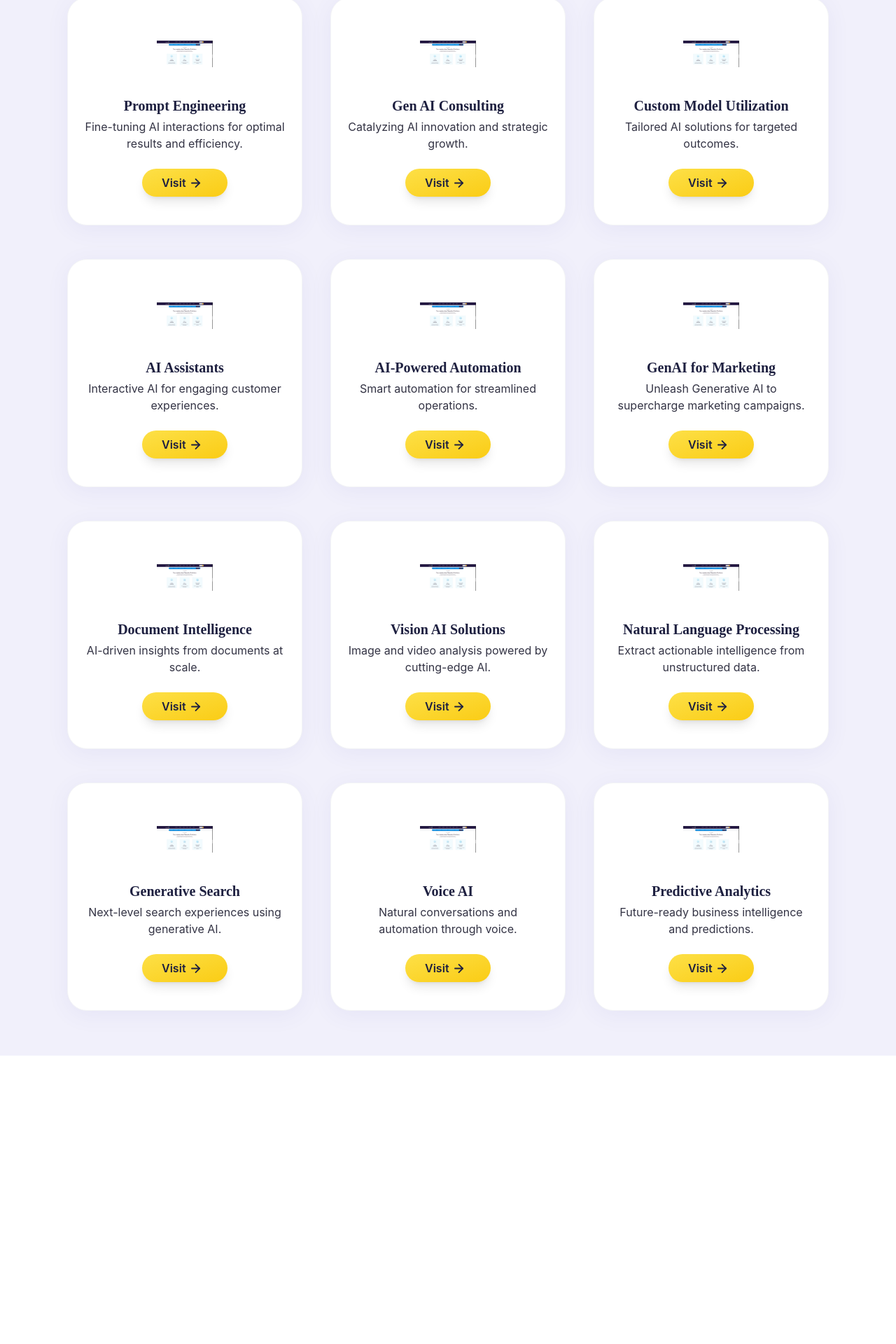
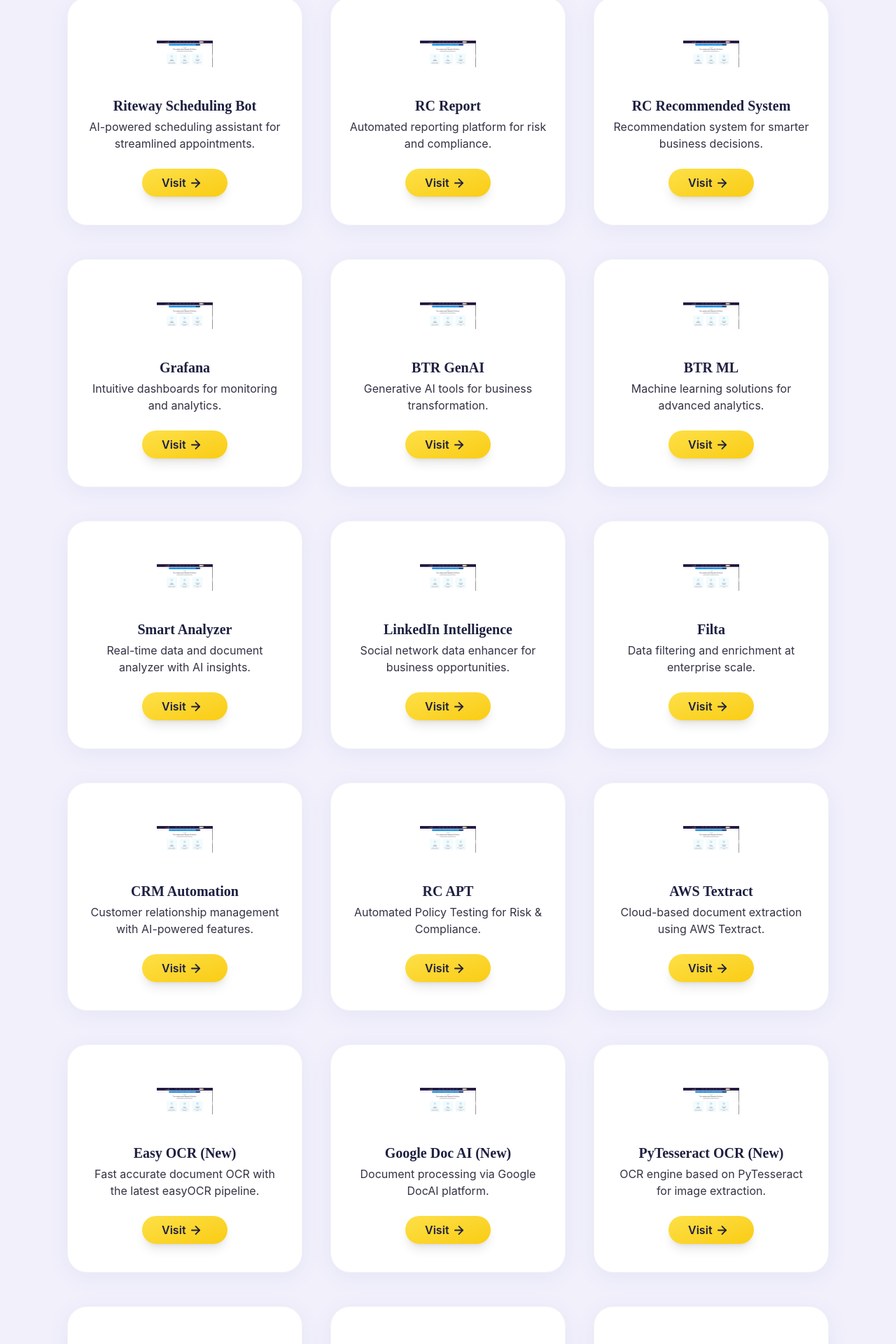
Before and after one commit to sanket-pangavhane/ai-poc-explorer-hub, a React (Vite) app: page / in a window 1280 px wide. Shown: the part 360-2280 px from the top of the page at 70% size. Before the commit the page ends 1868 px from the top, so only its background shows below. Built offline with nearby package versions, Linux system fonts and the light colour scheme.

Commit message:
Update POC list
Update POC names and links in PocList component.

```diff
--- a/src/components/PocList.tsx
+++ b/src/components/PocList.tsx
@@ -3,64 +3,130 @@ import { ArrowRight } from "lucide-react";
 
 const mockPocs = [
   {
-    name: "Prompt Engineering",
-    description: "Fine-tuning AI interactions for optimal results and efficiency.",
+    name: "Riteway Scheduling Bot",
+    description: "AI-powered scheduling assistant for streamlined appointments.",
     img: "/lovable-uploads/3e1a77e5-8243-4f54-9bb1-61287a7e3cea.png",
+    link: "https://riteway_scheduling_bot.aiusecase.benchmarkit.solutions",
   },
   {
-    name: "Gen AI Consulting",
-    description: "Catalyzing AI innovation and strategic growth.",
+    name: "RC Report",
+    description: "Automated reporting platform for risk and compliance.",
     img: "/lovable-uploads/3e1a77e5-8243-4f54-9bb1-61287a7e3cea.png",
+    link: "https://rc-report.aiusecase.benchmarkit.solutions",
   },
   {
-    name: "Custom Model Utilization",
-    description: "Tailored AI solutions for targeted outcomes.",
+    name: "RC Recommended System",
+    description: "Recommendation system for smarter business decisions.",
     img: "/lovable-uploads/3e1a77e5-8243-4f54-9bb1-61287a7e3cea.png",
+    link: "https://rc-recommended-system.aiusecase.benchmarkit.solutions",
   },
   {
-    name: "AI Assistants",
-    description: "Interactive AI for engaging customer experiences.",
+    name: "Grafana",
+    description: "Intuitive dashboards for monitoring and analytics.",
     img: "/lovable-uploads/3e1a77e5-8243-4f54-9bb1-61287a7e3cea.png",
+    link: "https://grafana.aiusecase.benchmarkit.solutions",
   },
   {
-    name: "AI-Powered Automation",
-    description: "Smart automation for streamlined operations.",
+    name: "BTR GenAI",
+    description: "Generative AI tools for business transformation.",
     img: "/lovable-uploads/3e1a77e5-8243-4f54-9bb1-61287a7e3cea.png",
+    link: "https://btr-genai.aiusecase.benchmarkit.solutions",
   },
   {
-    name: "GenAI for Marketing",
-    description: "Unleash Generative AI to supercharge marketing campaigns.",
+    name: "BTR ML",
+    description: "Machine learning solutions for advanced analytics.",
     img: "/lovable-uploads/3e1a77e5-8243-4f54-9bb1-61287a7e3cea.png",
+    link: "https://btr-ml.aiusecase.benchmarkit.solutions",
   },
   {
-    name: "Document Intelligence",
-    description: "AI-driven insights from documents at scale.",
+    name: "Smart Analyzer",
+    description: "Real-time data and document analyzer with AI insights.",
     img: "/lovable-uploads/3e1a77e5-8243-4f54-9bb1-61287a7e3cea.png",
+    link: "https://smart_analyzer.aiusecase.benchmarkit.solutions",
   },
   {
-    name: "Vision AI Solutions",
-    description: "Image and video analysis powered by cutting-edge AI.",
+    name: "LinkedIn Intelligence",
+    description: "Social network data enhancer for business opportunities.",
     img: "/lovable-uploads/3e1a77e5-8243-4f54-9bb1-61287a7e3cea.png",
+    link: "https://linkdin.aiusecase.benchmarkit.solutions",
   },
   {
-    name: "Natural Language Processing",
-    description: "Extract actionable intelligence from unstructured data.",
+    name: "Filta",
+    description: "Data filtering and enrichment at enterprise scale.",
     img: "/lovable-uploads/3e1a77e5-8243-4f54-9bb1-61287a7e3cea.png",
+    link: "https://filta.aiusecase.benchmarkit.solutions",
   },
   {
-    name: "Generative Search",
-    description: "Next-level search experiences using generative AI.",
+    name: "CRM Automation",
+    description: "Customer relationship management with AI-powered features.",
     img: "/lovable-uploads/3e1a77e5-8243-4f54-9bb1-61287a7e3cea.png",
+    link: "https://crm.aiusecase.benchmarkit.solutions",
   },
   {
-    name: "Voice AI",
-    description: "Natural conversations and automation through voice.",
+    name: "RC APT",
+    description: "Automated Policy Testing for Risk & Compliance.",
     img: "/lovable-uploads/3e1a77e5-8243-4f54-9bb1-61287a7e3cea.png",
+    link: "https://rc-apt.aiusecase.benchmarkit.solutions",
   },
   {
-    name: "Predictive Analytics",
-    description: "Future-ready business intelligence and predictions.",
+    name: "AWS Textract",
+    description: "Cloud-based document extraction using AWS Textract.",
     img: "/lovable-uploads/3e1a77e5-8243-4f54-9bb1-61287a7e3cea.png",
+    link: "https://aws_textract.aiusecase.benchmarkit.solutions",
+  },
+  {
+    name: "Easy OCR (New)",
+    description: "Fast accurate document OCR with the latest easyOCR pipeline.",
+    img: "/lovable-uploads/3e1a77e5-8243-4f54-9bb1-61287a7e3cea.png",
+    link: "https://easy_ocr-new.aiusecase.benchmarkit.solutions",
+  },
+  {
+    name: "Google Doc AI (New)",
+    description: "Document processing via Google DocAI platform.",
+    img: "/lovable-uploads/3e1a77e5-8243-4f54-9bb1-61287a7e3cea.png",
+    link: "https://google_doc_ai-new.aiusecase.benchmarkit.solutions",
+  },
+  {
+    name: "PyTesseract OCR (New)",
+    description: "OCR engine based on PyTesseract for image extraction.",
+    img: "/lovable-uploads/3e1a77e5-8243-4f54-9bb1-61287a7e3cea.png",
+    link: "https://pytesseract_ocr-new.aiusecase.benchmarkit.solutions",
+  },
+  {
+    name: "RC AI Assistance",
+    description: "AI-driven assistance for real-time compliance queries.",
+    img: "/lovable-uploads/3e1a77e5-8243-4f54-9bb1-61287a7e3cea.png",
+    link: "https://rc-ai-assistance.aiusecase.benchmarkit.solutions",
+  },
+  {
+    name: "Engage AI",
+    description: "AI engagement platform to optimize customer interaction.",
+    img: "/lovable-uploads/3e1a77e5-8243-4f54-9bb1-61287a7e3cea.png",
+    link: "https://engage_ai.aiusecase.benchmarkit.solutions",
+  },
+  {
+    name: "ComplIAI",
+    description: "AI compliance companion for businesses.",
+    img: "/lovable-uploads/3e1a77e5-8243-4f54-9bb1-61287a7e3cea.png",
+    link: "https://compliai.aiusecase.benchmarkit.solutions",
+  },
+  {
+    name: "Text Highlight",
+    description: "AI system for key phrase highlighting and data extraction.",
+    img: "/lovable-uploads/3e1a77e5-8243-4f54-9bb1-61287a7e3cea.png",
+    link: "https://text-highlight.aiusecase.benchmarkit.solutions/",
+  },
+  {
+    name: "Loan Underwriting Agent",
+    description: "Automated loan agent for smarter underwriting.",
+    img: "/lovable-uploads/3e1a77e5-8243-4f54-9bb1-61287a7e3cea.png",
+    link: "https://loan_underwriting.aiusecase.benchmarkit.solutions/",
+  },
+  {
+    name: "Oil Quality and Dimension",
+    description: "AI solution for oil sample quality and measurement.",
+    img: "/lovable-uploads/3e1a77e5-8243-4f54-9bb1-61287a7e3cea.png",
+    link: "https://oil-qulity.aiusecase.benchmarkit.solutions/",
   },
 ];
 
@@ -80,7 +146,7 @@ const PocList = () => (
         ensuring seamless integration and meaningful results for your business.
       </div>
     </div>
-    {/* Cards Grid: 3 columns, 4 rows */}
+    {/* Cards Grid: 3 columns, 4+ rows (auto layout for all POCs) */}
     <div className="w-full grid grid-cols-1 sm:grid-cols-2 lg:grid-cols-3 gap-x-10 gap-y-12 px-4 md:px-10 lg:px-24 mx-auto max-w-7xl">
       {mockPocs.map((poc, idx) => (
         <div
@@ -109,8 +175,10 @@ const PocList = () => (
             {poc.description}
           </div>
           {/* Visit Button (modern style) */}
-          <button
-            type="button"
+          <a
+            href={poc.link}
+            target="_blank"
+            rel="noopener noreferrer"
             className="group relative flex items-center gap-2 px-7 py-2 rounded-full font-bold font-inter bg-gradient-to-br from-yellow-300 to-yellow-400 hover:from-yellow-400 hover:to-yellow-300 shadow-lg border-none active:scale-95
                         transition-all duration-200 text-[#1e2040] text-base outline-none focus-visible:ring-2 focus-visible:ring-yellow-400"
             style={{
@@ -122,7 +190,7 @@ const PocList = () => (
               Visit
               <ArrowRight size={19} className="ml-1 transition-transform group-hover:translate-x-0.5" color="#1e2040" strokeWidth={2.3} />
             </span>
-          </button>
+          </a>
         </div>
       ))}
     </div>
```
